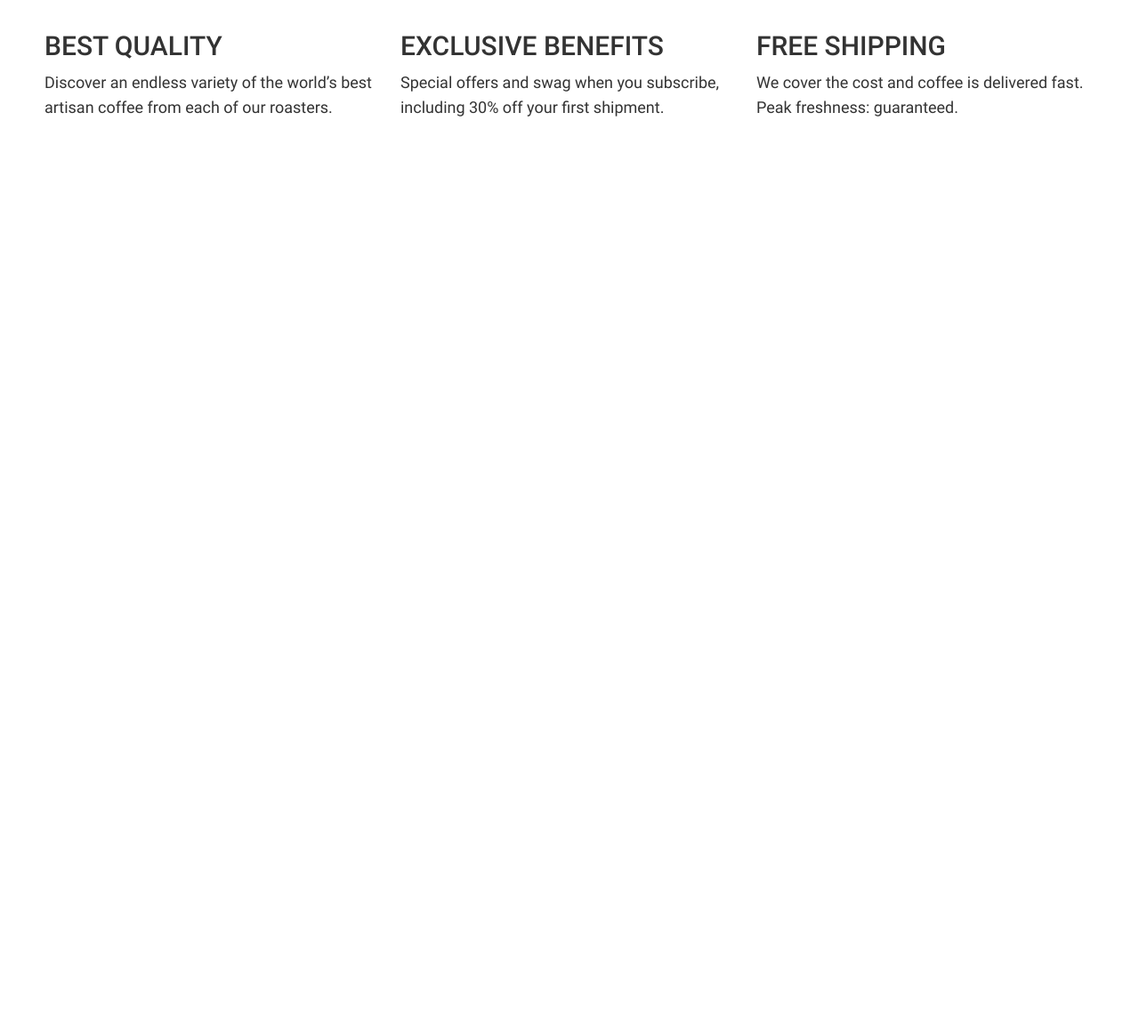
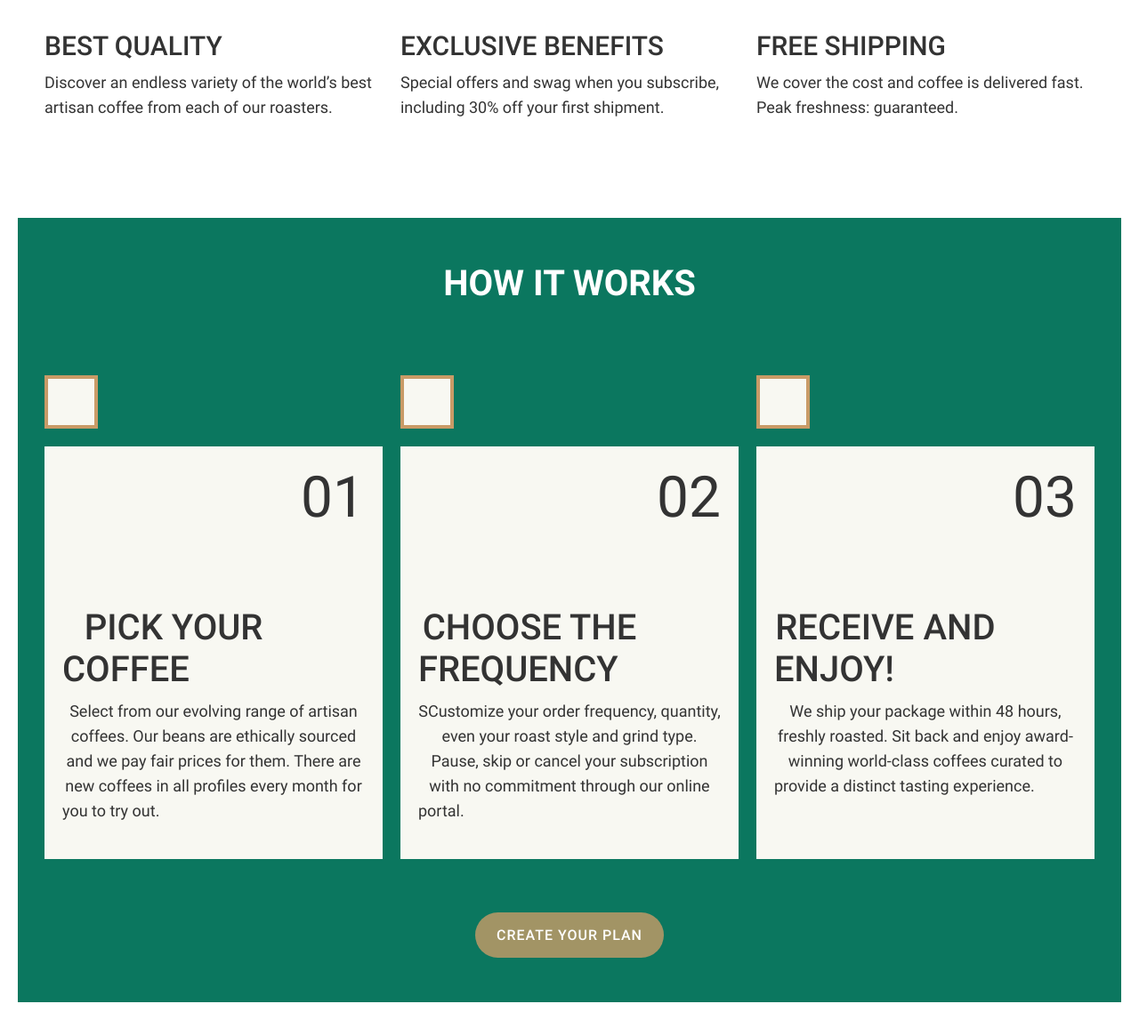
Before and after one commit to MuhammadabdullohOmadullo/coffeerosters-MMO, a plain HTML site: page index.html in a window 1280 px wide. Shown: the part 3363-4528 px from the top of the page at 89% size. Before the commit the page ends 3658 px from the top, so only its background shows below. Drawn offline with Linux system fonts and the light colour scheme.

Commit message:
Add how-it-works section

```diff
--- a/css/styles.css
+++ b/css/styles.css
@@ -99,6 +99,10 @@ text-decoration: none;
 text-transform: uppercase;
 letter-spacing: 1px;
 white-space: nowrap;
+}
+.button-brown {
+  background-color: var(--accent-color-light-brown-80);
+  color: #fff;
 }
 .button-green {
   background-color: var(--accent-color-green);
@@ -345,6 +349,84 @@ font-weight: 500;
   font-size: 18px;
   line-height: 28px;
 }
+/* HOW-IT-WORKS*/
+.how-it-works-inner {
+  padding: 50px 30px;
+  background-color: var(--accent-color-green);
+  background-image: url(../img/green-bg.jpg);
+  text-align: center;
+}
+.how-it-works-heading {
+  margin-top: 0;
+  margin-bottom: 80px;
+  font-size: 40px;
+  line-height: normal;
+  color: #fff;
+  text-align: center;
+  text-transform: uppercase;
+}
+.how-it-works-list {
+  display: flex;
+  padding: 0;
+  margin: 0;
+  margin-bottom: 60px;
+  list-style:none;
+  margin-left: -20px;
+  text-align-last: left;
+  counter-reset: how-it-works;
+}
+.how-it-works-item {
+  display: flex;
+  flex-direction: column;
+  width: calc(100% / 3 - 20px);
+  margin-left: 20px;
+  counter-increment: how-it-works ;
+}
+.how-it-works-item::before {
+  width: 60px;
+  height: 60px;
+  border: 4px solid var(--accent-color-light-brown);
+  margin-bottom: 20px;
+  background-color: var(--light-bg);
+  text-align: right;
+  content: "";
+}
+
+.how-it-works-info {
+  display: flex;
+  flex-direction: column;
+  flex-grow: 1;
+  padding: 20px 20px 40px;
+  background-color: var(--light-bg);
+}
+.how-it-works-info::before {
+  align-self: flex-end;
+  margin-bottom: 45px;
+  font-size: 64px;
+  line-height: normal;
+  color: #333;
+  content: "0" counter(how-it-works);
+}
+
+.how-it-works-step-title {
+  max-width: 250px;
+  margin-bottom: 10px;
+  font-size: 40px;
+  line-height: normal;
+  font-weight: 500;
+  text-transform: uppercase;
+}
+.how-it-works-step-text {
+  margin: 0;
+  font-size: 18px;
+  line-height: 28px;
+  color: #333333;
+}
+
+.how-it-works-cta:focus {
+outline-color: var(--accent-color-light-brown);
+}
+
 
 /* CSS-RETINA */
 @media
@@ -363,4 +445,7 @@ only screen and (                min-resolution: 2dppx) {
       .index-feature-ineer {
         background-image: url(../img/Index-feature-bg@2x.jpg);
       }
+      .how-it-works-inner {
+        background-image: url(../img/green-bg@2x.jpg);
+      }
 }
--- a/index.html
+++ b/index.html
@@ -112,6 +112,38 @@
 </div>
 </section>
 
+<!-- HOW-IT-WORKS -->
+ <section class="how-it-works">
+  <div class="container">
+    <div class="how-it-works-inner">
+      <h2 class="how-it-works-heading">How it works</h2>
+<ol class="how-it-works-list">
+  <li class="how-it-works-item">
+    <div class="how-it-works-info">
+      <h3 class="how-it-works-step-title">Pick your coffee</h3>
+      <p class="how-it-works-step-text">Select from our evolving range of artisan coffees. Our beans are ethically sourced  and  we pay  fair prices for them. There are new coffees in all profiles every month for you to try out.</p>
+    </div>
+  </li>
+  <li class="how-it-works-item">
+    <div class="how-it-works-info">
+      <h3 class="how-it-works-step-title">Choose the frequency</h3>
+      <p class="how-it-works-step-text">SCustomize your order frequency, quantity, even your roast style and grind type. Pause, skip or cancel your subscription with no commitment through our online portal.</p>
+    </div>
+  </li>
+  <li class="how-it-works-item">
+    <div class="how-it-works-info">
+      <h3 class="how-it-works-step-title">Receive and enjoy!</h3>
+      <p class="how-it-works-step-text">We ship your package within 48 hours, freshly roasted. Sit back and enjoy award-winning world-class coffees curated to provide a distinct tasting experience.</p>
+    </div>
+  </li>
+</ol>
+  <a class="how-it-works-cta button button-brown" href="#">Create your plan</a>
+</div>
+    </div>
+  </div>
+ </section>
+
+
  </main>
 
   <script src="js/main.js"></script>
```
Also changed, not shown: img/green-bg.jpg (added), img/green-bg@2x.jpg (added).
